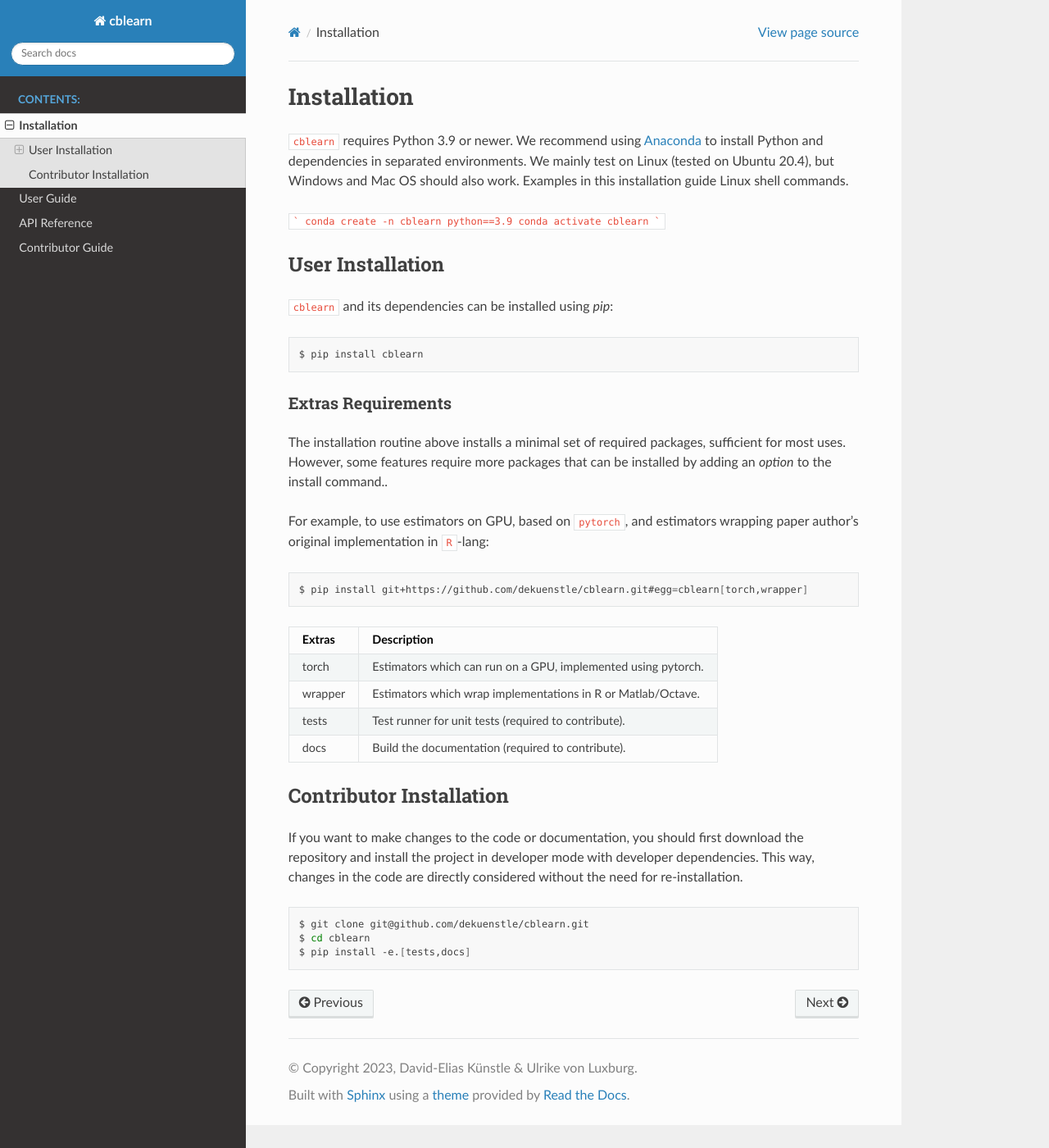
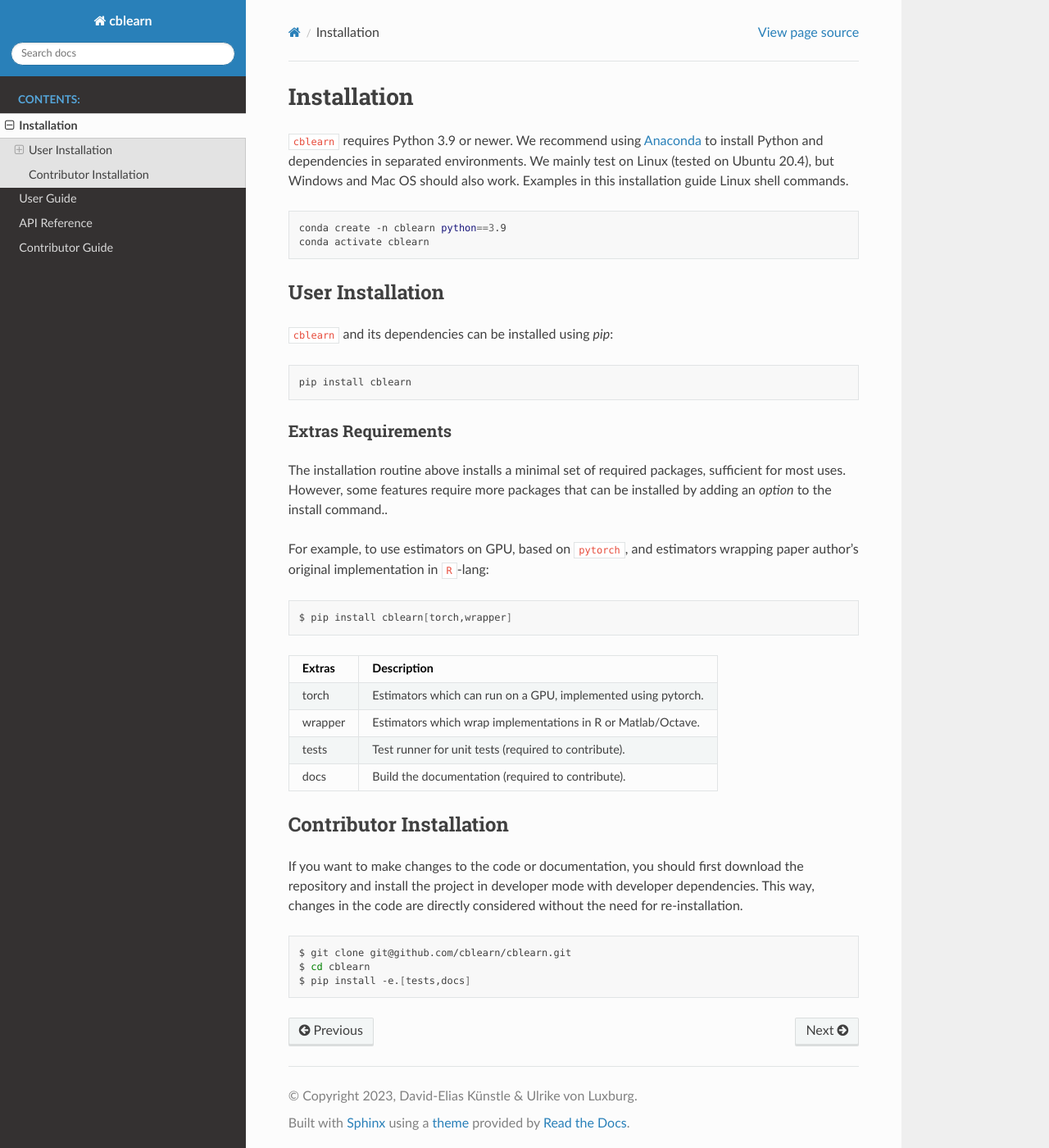
Before and after one commit to cblearn/cblearn, a Sphinx documentation site: the page built from docs/install.rst, in a window 1280 px wide and 1400 px high. Shown: the whole window at 82% size. Built offline with Sphinx 7.4.7 and the Read the Docs theme 2.0.0, drawn with Linux system fonts in a browser that asks for light colours; pages that are not in the unit, such as notebooks, are missing from menus.

Commit message:
Update install.rst

````diff
--- a/docs/install.rst
+++ b/docs/install.rst
@@ -10,10 +10,11 @@ Examples in this installation guide Linux shell commands.
 
 .. _Anaconda: https://docs.anaconda.com/anaconda/install/
 
-```
-conda create -n cblearn python==3.9
-conda activate cblearn
-```
+.. code-block:: bash
+
+    conda create -n cblearn python==3.9
+    conda activate cblearn
+
 
 -----------------
 User Installation
@@ -23,7 +24,7 @@ User Installation
 
 .. code-block:: bash
 
-    $ pip install cblearn
+    pip install cblearn
 
 
 .. _extras_install:
@@ -41,7 +42,7 @@ wrapping paper author's original implementation in ``R``-lang:
 
 .. code-block:: bash
 
-    $ pip install git+https://github.com/dekuenstle/cblearn.git#egg=cblearn[torch,wrapper]
+    $ pip install cblearn[torch,wrapper]
 
 ======= =============================================================
 Extras  Description
@@ -66,6 +67,6 @@ This way, changes in the code are directly considered without the need for re-in
 
 .. code-block:: bash
 
-    $ git clone git@github.com/dekuenstle/cblearn.git
+    $ git clone git@github.com/cblearn/cblearn.git
     $ cd cblearn
     $ pip install -e.[tests,docs]
````
